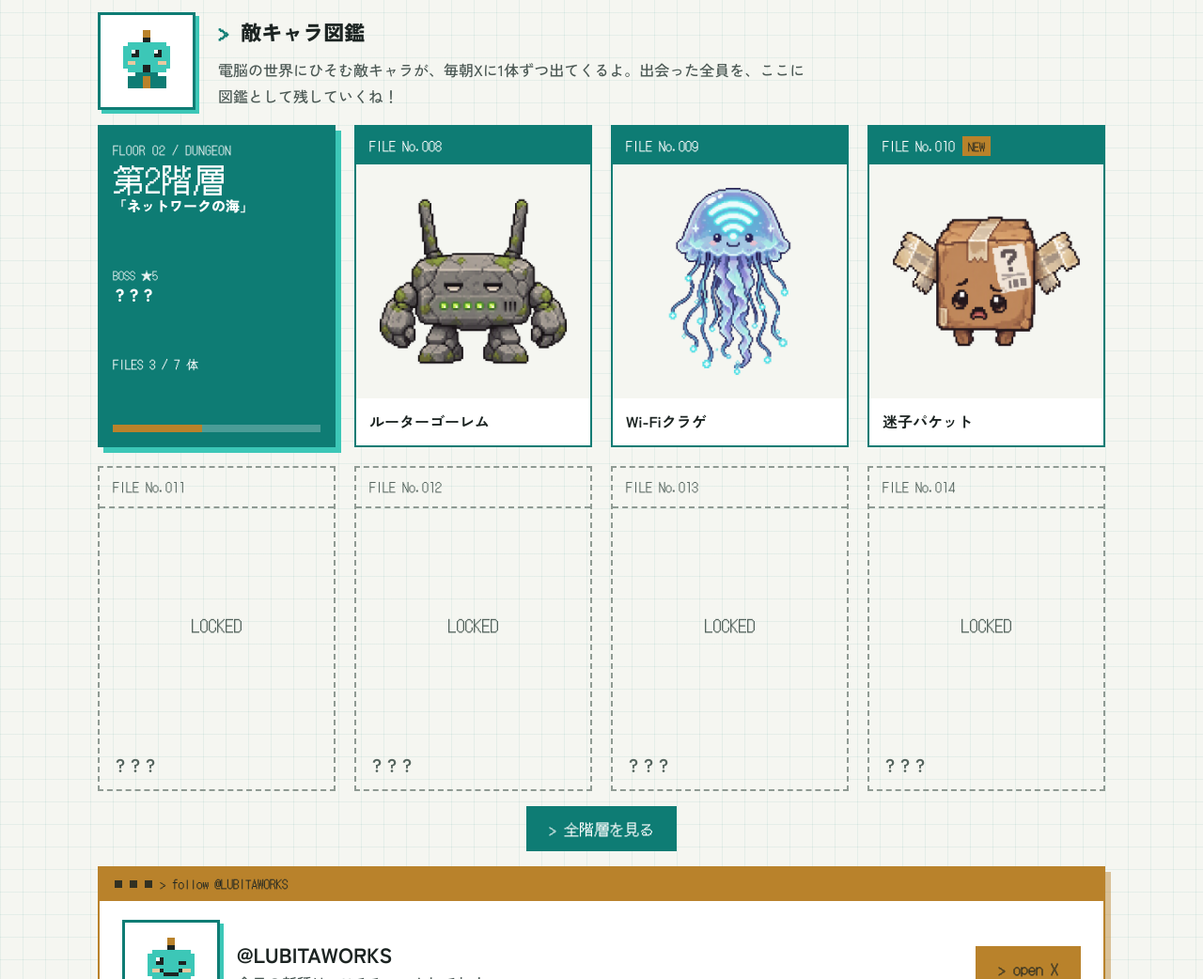
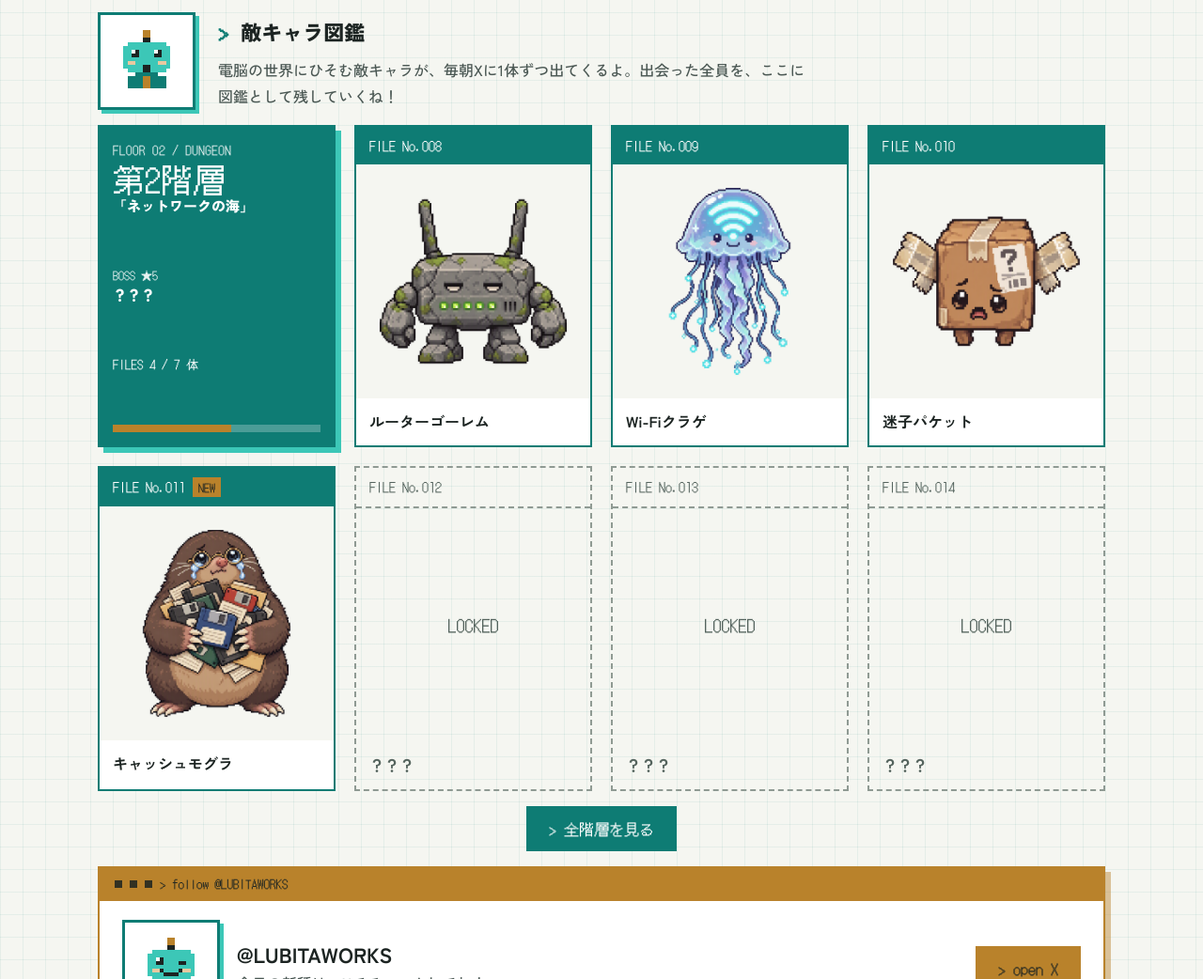
Before and after one commit to lubitaworks-dotcom/lubitaworks-site, a plain HTML site: page index.html in a window 1280 px wide. Shown: the part 2603-3645 px from the top of the page at 94% size. Drawn offline with Linux system fonts and the light colour scheme.

Commit message:
build: 図鑑の解放状況・データを反映（自動）

```diff
--- a/index.html
+++ b/index.html
@@ -90,11 +90,11 @@
   </div>
   <div class="cards">
     <div class="floor-tile"><div><div class="no">FLOOR 02 / DUNGEON</div><div class="fl">第2階層</div><div class="sub">「ネットワークの海」</div></div>
-      <div class="boss"><span class="lb">BOSS ★5</span><span class="bn">？？？</span></div><div class="files">FILES 3 / 7 体</div><div class="bar" aria-hidden="true"><i style="width:43%"></i></div></div>
+      <div class="boss"><span class="lb">BOSS ★5</span><span class="bn">？？？</span></div><div class="files">FILES 4 / 7 体</div><div class="bar" aria-hidden="true"><i style="width:57%"></i></div></div>
     <div class="card"><span class="cap dot">FILE No.008</span><div class="art"><img src="/assets/img/zukan/008.webp" alt="ドット絵のモンスター「ルーターゴーレム」。苔むした石でできたルーターの姿で、2本のアンテナと緑のLEDが光る。眠そうな顔をしている。" width="560" height="560" loading="lazy"></div><span class="nm">ルーターゴーレム</span></div>
     <div class="card"><span class="cap dot">FILE No.009</span><div class="art"><img src="/assets/img/zukan/009.webp" alt="ドット絵のモンスター「Wi-Fiクラゲ」。青く透きとおった傘にWi-Fiのマークが光り、細い触手がたなびく。やさしい笑顔をしている。" width="560" height="560" loading="lazy"></div><span class="nm">Wi-Fiクラゲ</span></div>
-    <div class="card"><span class="cap dot">FILE No.010<b class="new">NEW</b></span><div class="art"><img src="/assets/img/zukan/010.webp" alt="ドット絵のモンスター「迷子パケット」。「？」の荷札がついた小さなダンボール箱。テープの羽で飛び、泣きそうな顔をしている。" width="560" height="560" loading="lazy"></div><span class="nm">迷子パケット</span></div>
-    <div class="card lock"><span class="cap dot">FILE No.011</span><div class="art" aria-label="未解放">LOCKED</div><span class="nm">？？？</span></div>
+    <div class="card"><span class="cap dot">FILE No.010</span><div class="art"><img src="/assets/img/zukan/010.webp" alt="ドット絵のモンスター「迷子パケット」。「？」の荷札がついた小さなダンボール箱。テープの羽で飛び、泣きそうな顔をしている。" width="560" height="560" loading="lazy"></div><span class="nm">迷子パケット</span></div>
+    <div class="card"><span class="cap dot">FILE No.011<b class="new">NEW</b></span><div class="art"><img src="/assets/img/zukan/011.webp" alt="ドット絵のモンスター「キャッシュモグラ」。フロッピーディスクと古い書類を山ほど抱えた、涙目のモグラ。丸まるとして重そうにしている。" width="560" height="560" loading="lazy"></div><span class="nm">キャッシュモグラ</span></div>
     <div class="card lock"><span class="cap dot">FILE No.012</span><div class="art" aria-label="未解放">LOCKED</div><span class="nm">？？？</span></div>
     <div class="card lock"><span class="cap dot">FILE No.013</span><div class="art" aria-label="未解放">LOCKED</div><span class="nm">？？？</span></div>
     <div class="card lock"><span class="cap dot">FILE No.014</span><div class="art" aria-label="未解放">LOCKED</div><span class="nm">？？？</span></div>
```
Also changed, not shown: zukan/index.html (+3 -3 lines), assets/fonts/DotGothic16.woff2, assets/fonts/ZenKakuGothicNew-500.woff2, assets/fonts/ZenKakuGothicNew-700.woff2, assets/fonts/ZenKakuGothicNew-900.woff2, assets/img/zukan/011.webp (added).
